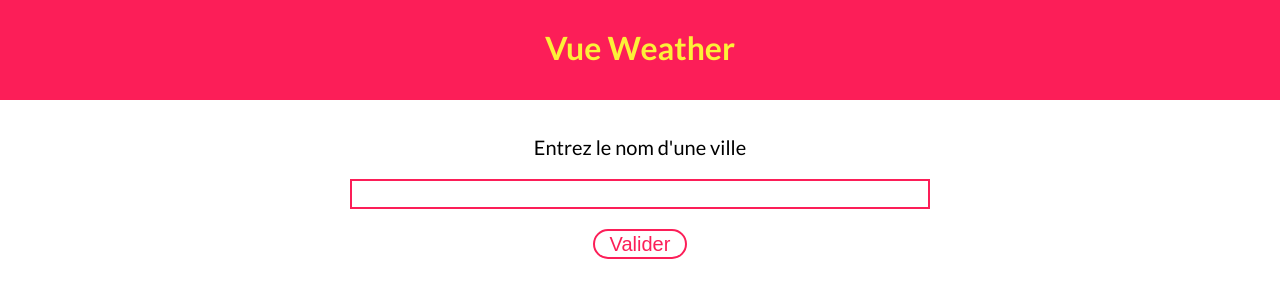
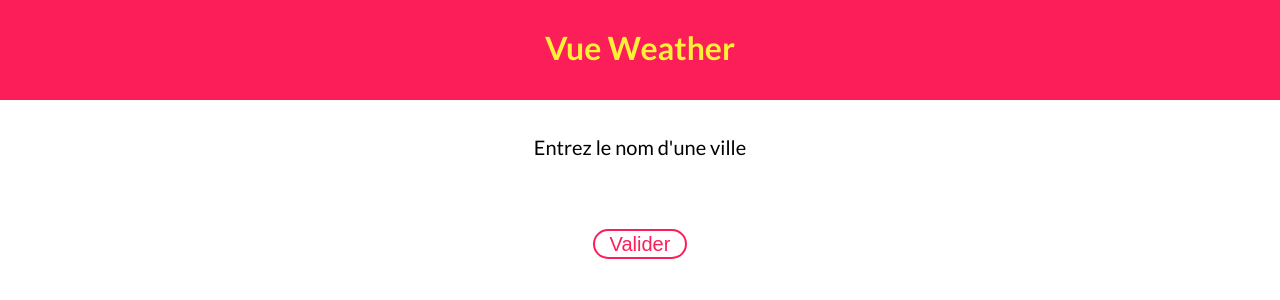
Before and after one commit to fabiandeneuville/vue-weather, a Vue app: page / in a window 1280 px wide. Shown: the top 300 px of the page. Built offline with nearby package versions, Linux system fonts and the light colour scheme; no server answers.

Commit message:
Changing search style

```diff
--- a/src/components/search.vue
+++ b/src/components/search.vue
@@ -1,12 +1,10 @@
 <template>
 
     <div class="search">
-
         <label class="search__label" for="position">Entrez le nom d'une ville</label>
-        <input class="search__input" type="text" name="position" spellcheck="false" v-on:keydown.enter="getMeteo" v-model="requestLocation">
+        <input class="search__input" type="text" id="position" name="position" spellcheck="false" v-on:keydown.enter="getMeteo" v-model="requestLocation">
         <button class="search__button pill-button" v-on:click="getMeteo">Valider</button>
         <p class="search__error">{{ errorMessage }}</p>
-
     </div>
 
 
@@ -68,6 +66,7 @@ export default {
                     store.commit('setHumidity', response.data.main.humidity+'%')
                     store.commit('setSunrise', this.convertTimeStamp(response.data.sys.sunrise))
                     store.commit('setSunset', this.convertTimeStamp(response.data.sys.sunset))
+                    store.commit('displayWeather')
 
                 })
                 .catch(() => {
--- a/src/style/layouts/_search.scss
+++ b/src/style/layouts/_search.scss
@@ -11,16 +11,13 @@
     &__label {
         font-size: 20px;
     }
+
     &__input {
         width: 100%;
         height: 30px;
         font-size: 20px;
         padding: 5px;
-        border: 2px solid $color-tertiary;
-
-        &:focus {
-            background-color: $color-secondary;
-        }
+        border: none;
     }
 
     &__button {
```
